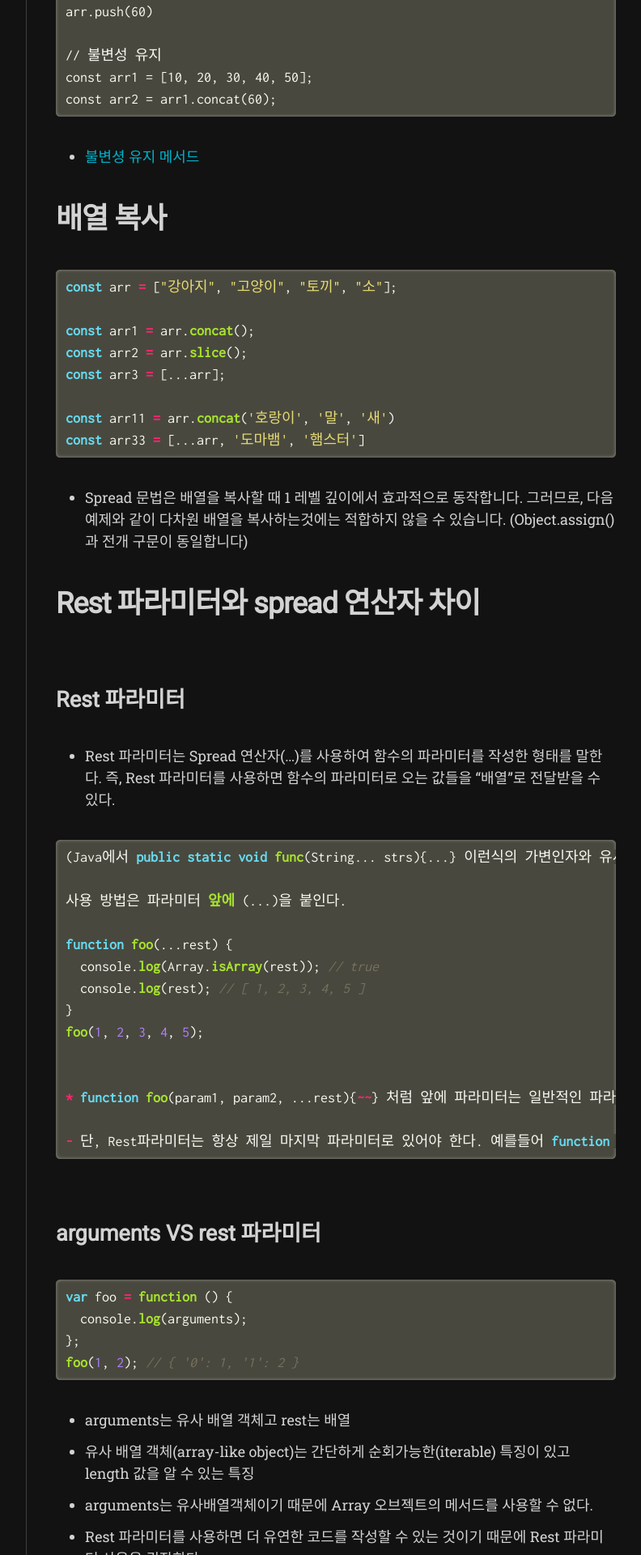
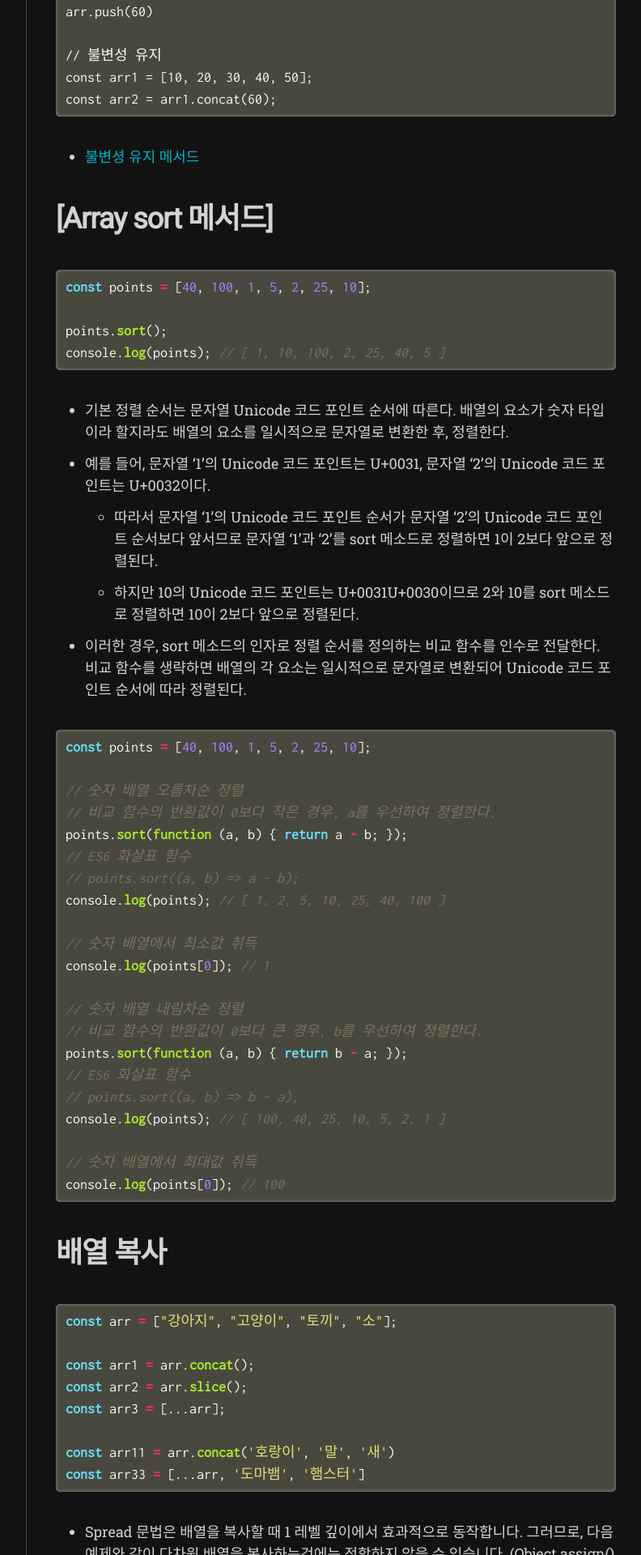
Before and after one commit to ha-jae-geun/jaegeunha94.github.io, a Jekyll site: the page built from _posts/2021-07-21-Array.md, in a window 1280 px wide. Shown: the part 1452-3372 px from the top of the page at 81% size, without its empty margins (357-1149 px from the left). Built offline with Jekyll 4.4.1, drawn with Linux system fonts in a browser that asks for light colours; nearby versions of some CDN libraries; some web fonts are replaced; some of the changed text lies outside the part shown.

Commit message:
Update 2021-07-21-Array.md

````diff
--- a/_posts/2021-07-21-Array.md
+++ b/_posts/2021-07-21-Array.md
@@ -55,6 +55,44 @@ const arr2 = arr1.concat(60);
 
 * [불변셩 유지 메서드](https://opentogether.tistory.com/105?category=865289)
 
+
+# [Array sort 메서드]
+```javascript
+const points = [40, 100, 1, 5, 2, 25, 10];
+
+points.sort();
+console.log(points); // [ 1, 10, 100, 2, 25, 40, 5 ]
+```
+* 기본 정렬 순서는 문자열 Unicode 코드 포인트 순서에 따른다. 배열의 요소가 숫자 타입이라 할지라도 배열의 요소를 일시적으로 문자열로 변환한 후, 정렬한다.
+* 예를 들어, 문자열 ‘1’의 Unicode 코드 포인트는 U+0031, 문자열 ‘2’의 Unicode 코드 포인트는 U+0032이다.
+  * 따라서 문자열 ‘1’의 Unicode 코드 포인트 순서가 문자열 ‘2’의 Unicode 코드 포인트 순서보다 앞서므로 문자열 ‘1’과 ‘2’를 sort 메소드로 정렬하면 1이 2보다 앞으로 정렬된다.
+  *  하지만 10의 Unicode 코드 포인트는 U+0031U+0030이므로 2와 10를 sort 메소드로 정렬하면 10이 2보다 앞으로 정렬된다.
+* 이러한 경우, sort 메소드의 인자로 정렬 순서를 정의하는 비교 함수를 인수로 전달한다. 비교 함수를 생략하면 배열의 각 요소는 일시적으로 문자열로 변환되어 Unicode 코드 포인트 순서에 따라 정렬된다.
+
+
+```javascript
+const points = [40, 100, 1, 5, 2, 25, 10];
+
+// 숫자 배열 오름차순 정렬
+// 비교 함수의 반환값이 0보다 작은 경우, a를 우선하여 정렬한다.
+points.sort(function (a, b) { return a - b; });
+// ES6 화살표 함수
+// points.sort((a, b) => a - b);
+console.log(points); // [ 1, 2, 5, 10, 25, 40, 100 ]
+
+// 숫자 배열에서 최소값 취득
+console.log(points[0]); // 1
+
+// 숫자 배열 내림차순 정렬
+// 비교 함수의 반환값이 0보다 큰 경우, b를 우선하여 정렬한다.
+points.sort(function (a, b) { return b - a; });
+// ES6 화살표 함수
+// points.sort((a, b) => b - a);
+console.log(points); // [ 100, 40, 25, 10, 5, 2, 1 ]
+
+// 숫자 배열에서 최대값 취득
+console.log(points[0]); // 100
+```
 
 
 # 배열 복사
````
